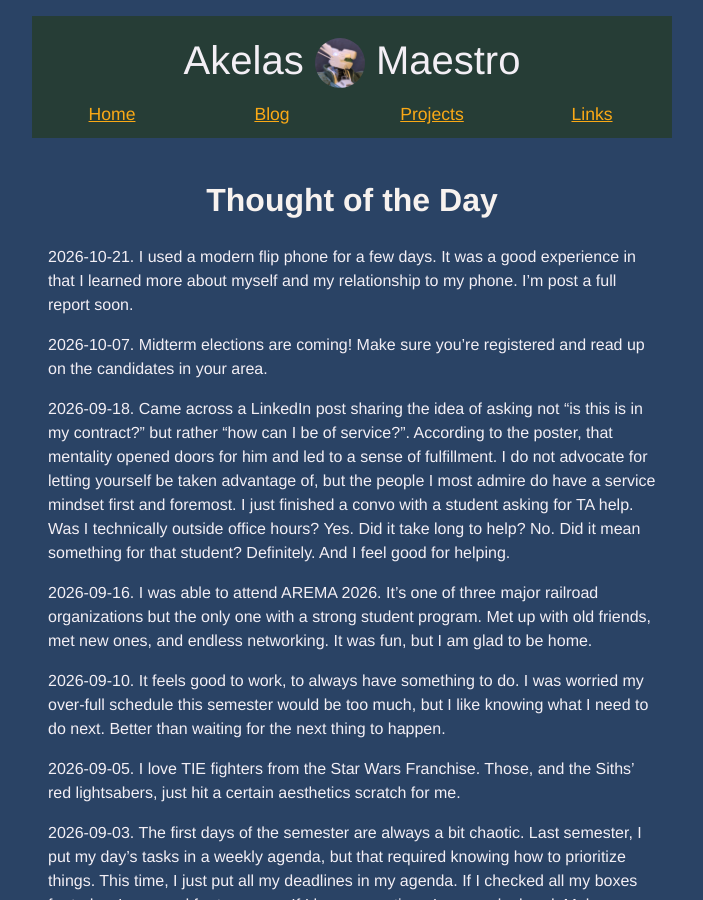
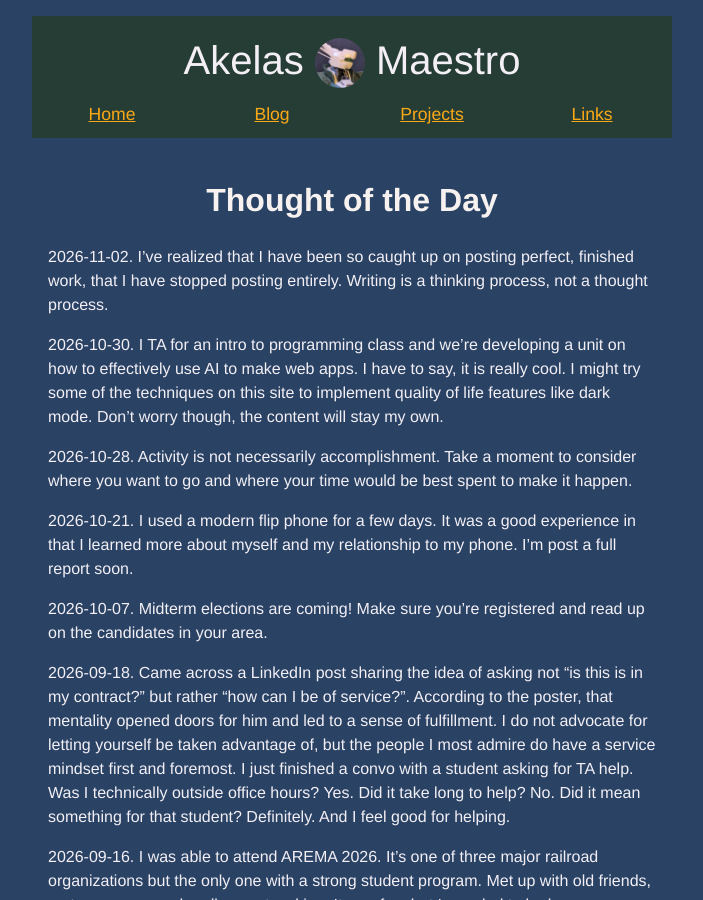
Before and after one commit to AkelasMaestro/akelasmaestro.github.io, a Jekyll site: the page built from _posts/2026-04-08-daily-blog.md, in a window 1280 px wide and 900 px high. Shown: the whole window, without its empty margins (288-991 px from the left). Built offline with Jekyll 4.4.1, drawn with Linux system fonts in a browser that asks for light colours.

Commit message:
[PUBLISHER] Merge #42

```diff
--- a/_posts/2026-04-08-daily-blog.md
+++ b/_posts/2026-04-08-daily-blog.md
@@ -3,9 +3,15 @@ title: Thought of the Day
 layout: post
 categories: daily-thought
 date: 2026-04-18
-tags:
-  - Website-Ideas
+share: true
 ---
+
+2026-11-02. I've realized that I have been so caught up on posting perfect, finished work, that I have stopped posting entirely. Writing is a thinking process, not a thought process.
+
+2026-10-30. I TA for an intro to programming class and we're developing a unit on how to effectively use AI to make web apps. I have to say, it is really cool. I might try some of the techniques on this site to implement quality of life features like dark mode. Don't worry though, the content will stay my own.
+
+2026-10-28. Activity is not necessarily accomplishment. Take a moment to consider where you want to go and where your time would be best spent to make it happen.
+
 2026-10-21. I used a modern flip phone for a few days. It was a good experience in that I learned more about myself and my relationship to my phone. I'm post a full report soon.
 
 2026-10-07. Midterm elections are coming! Make sure you're registered and read up on the candidates in your area.
```
